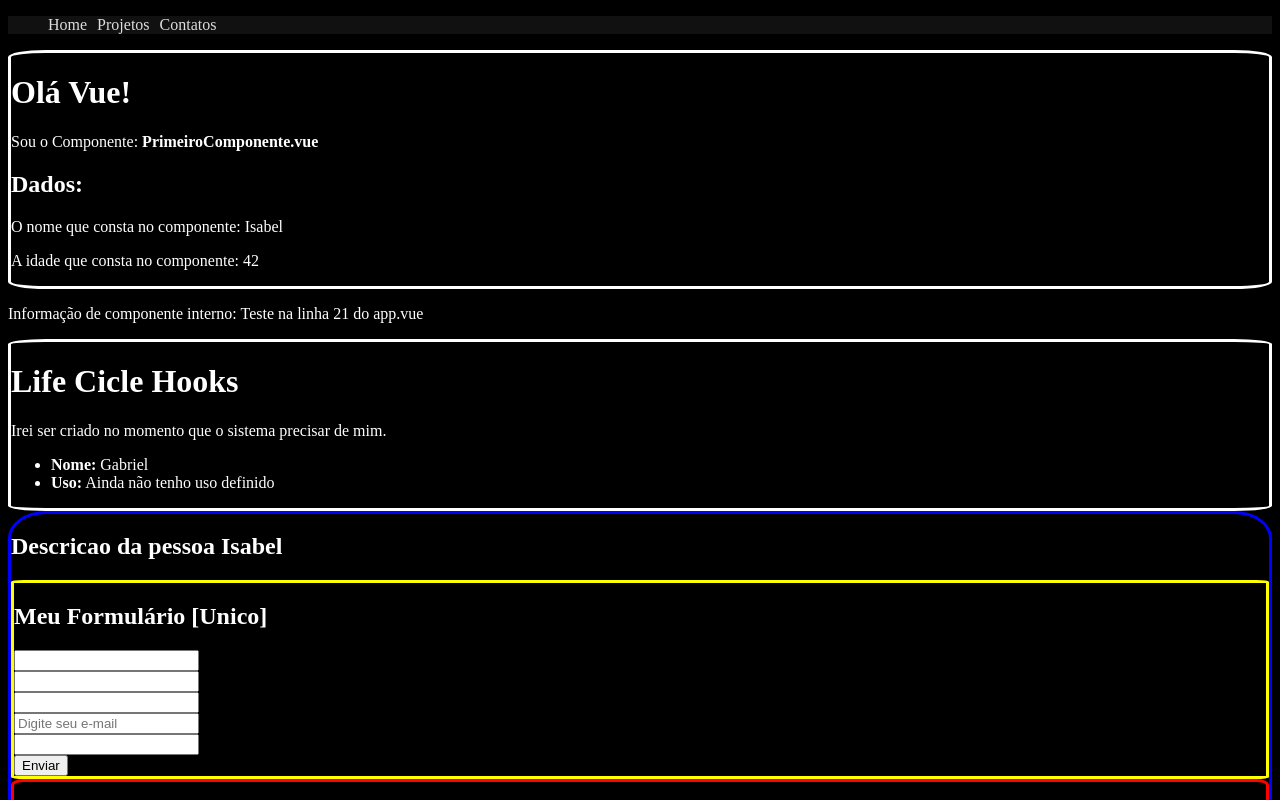
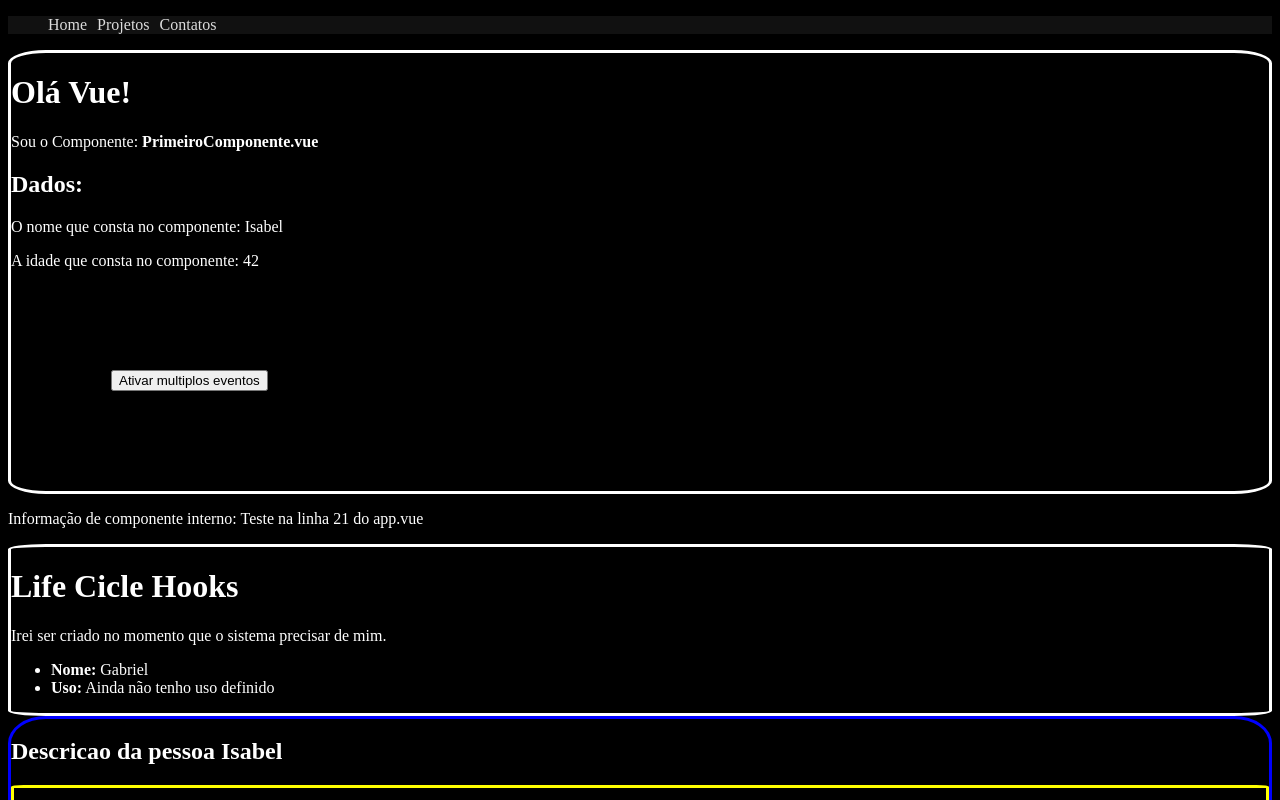
Before and after one commit to IsabelBoaventura/VueJs, a Vue app in the folder MatheusBasttisti/2_projeto_vue/: page / in a window 1280 px wide. Shown: the top 800 px of the page. Built offline with nearby package versions, Linux system fonts and the light colour scheme.

Commit message:
Finaliznado aula 15

```diff
--- /dev/null
+++ b/MatheusBasttisti/2_projeto_vue/src/components/MultiplosEventos.vue
@@ -0,0 +1,41 @@
+<template>
+    <div>
+        <button @click="primeiro( txt1 , $event ), segundo( txt2 ,$event), terceiro()" >Ativar multiplos eventos </button>
+        <p>{{ multiplos_eventos  }}</p>
+
+    </div>
+</template>
+
+
+<script>
+export default {
+    name: "MultiplosEventos",
+    data(){
+        return {
+            multiplos_eventos: "",
+            txt1: "Primeiro evento ativado!",
+            txt2: "Ativando o segundo evento"
+        }
+    },
+    methods:{
+        primeiro( txt, e ){
+            this.multiplos_eventos= txt
+
+        },
+        segundo( txt, e ){
+            setTimeout( () => this.multiplos_eventos= txt , 500)
+        },
+        terceiro(){
+            setTimeout( () => this.multiplos_eventos= "" , 1500)
+
+        }
+    }
+
+}
+</script>
+
+<style scoped>
+    div{
+        margin: 100px;
+    }
+</style>
--- a/MatheusBasttisti/2_projeto_vue/src/components/PrimeiroComponente.vue
+++ b/MatheusBasttisti/2_projeto_vue/src/components/PrimeiroComponente.vue
@@ -5,13 +5,18 @@
         <h2>Dados:</h2>
         <p>O nome que consta no componente: {{  nome }}</p>
         <p>A idade que consta no componente: {{ idade }}</p>
+        <MultiplosEventos />
 
     </div>
 </template>
 
 <script>
+    import MultiplosEventos from './MultiplosEventos.vue';
     export default {
         name: 'PrimeiroComponente',
+        components:{
+            MultiplosEventos
+        },
         data(){
             return {
                 nome: "Isabel",
```
Also changed, not shown: 1 other file (tests, documents, lock files or other folders).
